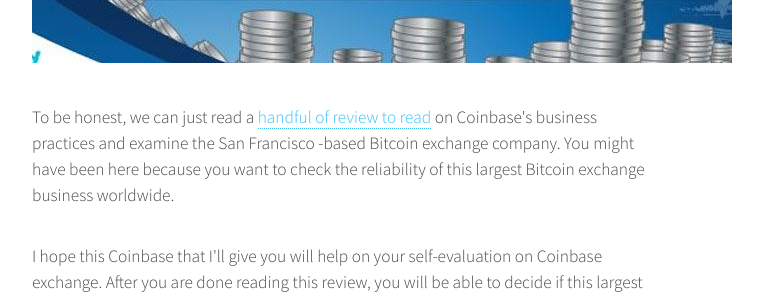
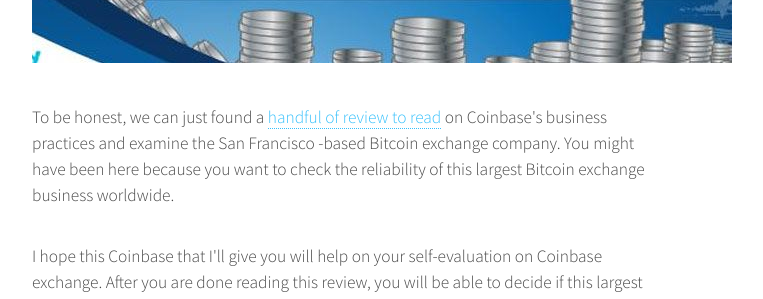
Before and after one commit to kripikroli/coindl_development, a Jekyll site: the page built from _posts/2010-12-16-coinbase-review.md, in a window 1280 px wide and 900 px high, scrolled down 534 px. Shown: the part 154-453 px from the top of the window, without its empty margins (293-1056 px from the left). Built offline with Jekyll 4.4.1, drawn with Linux system fonts in a browser that asks for light colours.

Commit message:
Update 2010-12-16-coinbase-review.md

```diff
--- a/_posts/2010-12-16-coinbase-review.md
+++ b/_posts/2010-12-16-coinbase-review.md
@@ -6,7 +6,7 @@
 
 <p><center><img src="/images/coinbase-review-3.jpg" alt="Coinbase Review"/></center></p>
 
-<p>To be honest, we can just read a <a href="/blog/">handful of review to read</a> on Coinbase's business practices and examine the San Francisco -based Bitcoin exchange company. You might have been here because you want to check the reliability of this largest Bitcoin exchange business worldwide. <p>
+<p>To be honest, we can just found a <a href="/blog/">handful of review to read</a> on Coinbase's business practices and examine the San Francisco -based Bitcoin exchange company. You might have been here because you want to check the reliability of this largest Bitcoin exchange business worldwide. <p>
 
 <p>I hope this Coinbase that I'll give you will help on your self-evaluation on Coinbase exchange. After you are done reading this review, you will be able to decide if this largest Bitcoin exchange company is worthy on getting your hard-earned money in exchange of the cryptocurrency that has been loved worldwide.<p>
 
```
